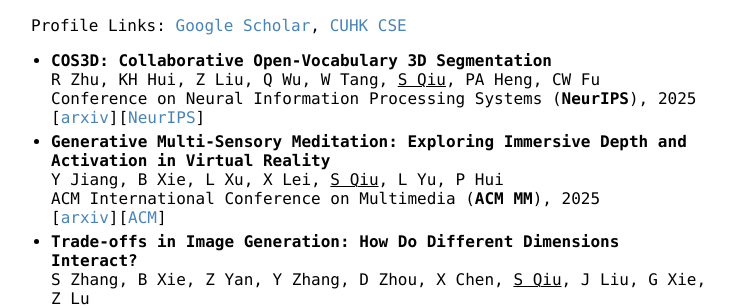
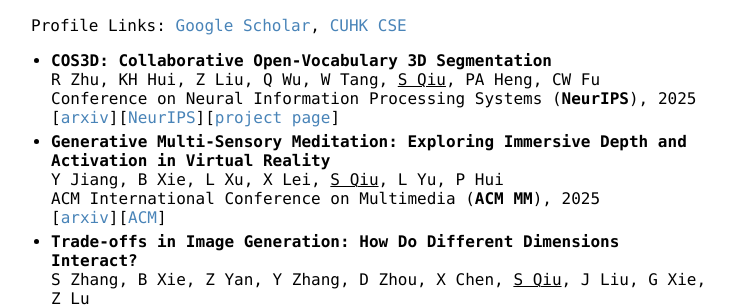
Before and after one commit to ShiQiu0419/ShiQiu0419.github.io, a Jekyll site: the page built from index.md, in a window 1280 px wide and 900 px high, scrolled down 795 px. Shown: the part 152-459 px from the top of the window, without its empty margins (259-993 px from the left). Built offline with Jekyll 4.4.1, drawn with Linux system fonts in a browser that asks for light colours; our own code applies the rules of GitHub Pages for plain Markdown files.

Commit message:
Update index.md

```diff
--- a/index.md
+++ b/index.md
@@ -34,7 +34,7 @@
 * **COS3D: Collaborative Open-Vocabulary 3D Segmentation**
 R Zhu, KH Hui, Z Liu, Q Wu, W Tang, <ins>S Qiu</ins>, PA Heng, CW Fu
 Conference on Neural Information Processing Systems (**NeurIPS**), 2025
-[[arxiv](https://arxiv.org/abs/2510.20238)][[NeurIPS](https://neurips.cc/virtual/2025/poster/119686)]
+[[arxiv](https://arxiv.org/abs/2510.20238)][[NeurIPS](https://neurips.cc/virtual/2025/poster/119686)][[project page](https://github.com/Runsong123/COS3D)]
 * **Generative Multi-Sensory Meditation: Exploring Immersive Depth and Activation in Virtual Reality**
 Y Jiang, B Xie, L Xu, X Lei, <ins>S Qiu</ins>, L Yu, P Hui
 ACM International Conference on Multimedia (**ACM MM**), 2025
```
